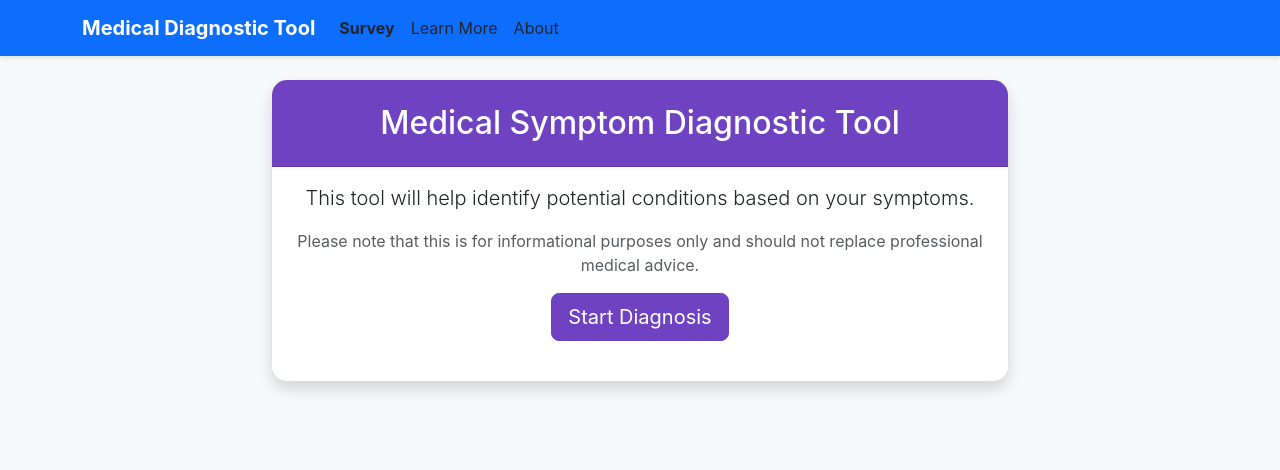
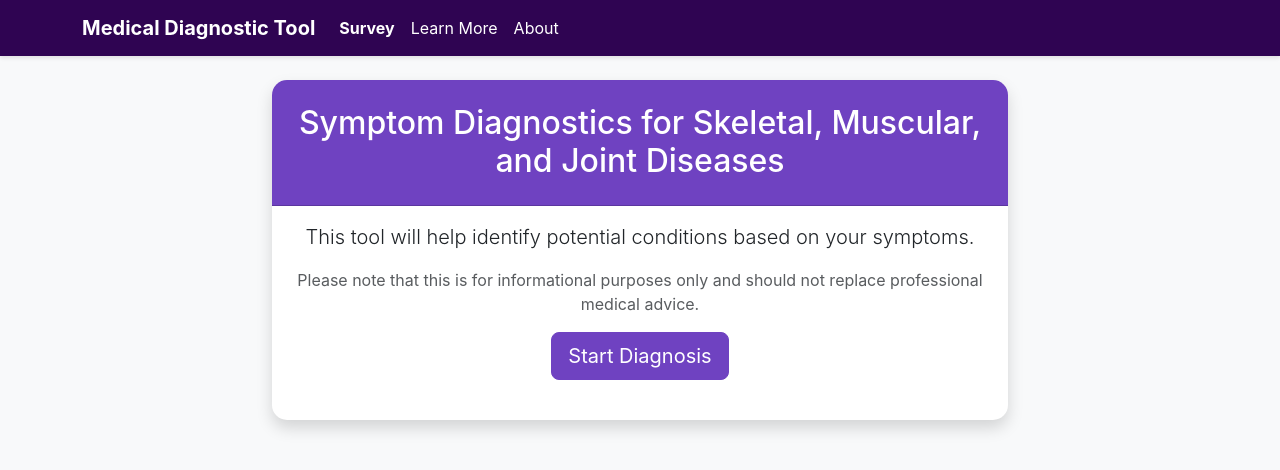
Before and after one commit to mehanana/vital_hacks_2025, a React (Create React App) app in the folder frontend/: page / in a window 1280 px wide. Shown: the top 470 px of the page. Built offline with nearby package versions, Linux system fonts and the light colour scheme.

Commit message:
made it prettyyyy :))

```diff
--- a/frontend/src/App.css
+++ b/frontend/src/App.css
@@ -14,7 +14,7 @@
 }
 
 .App-header {
-  background-color: #282c34;
+  background-color: #d6adee;
   min-height: 100vh;
   display: flex;
   flex-direction: column;
@@ -42,7 +42,8 @@ body {
 }
 
 .navbar {
-  box-shadow: 0 2px 4px rgba(0,0,0,0.1);
+  box-shadow: 0 2px 4px rgba(0, 0, 0, 0.1);
+  background-color: #2f0452;
 }
 
 .navbar-brand {
@@ -53,6 +54,7 @@ body {
   cursor: pointer;
   padding: 0.5rem 1rem;
   transition: all 0.2s ease-in-out;
+  color: white !important;
 }
 
 .nav-link:hover {
--- a/frontend/src/App.tsx
+++ b/frontend/src/App.tsx
@@ -81,7 +81,7 @@ const App: React.FC = () => {
     return (
       <div className="card shadow">
         <div className="card-header bg-primary text-white">
-          <h2 className="text-center mb-0">Medical Symptom Diagnostic Tool</h2>
+          <h2 className="text-center mb-0">Symptom Diagnostics for Skeletal, Muscular, and Joint Diseases</h2>
         </div>
         <div className="card-body">
           {currentStep === 'welcome' && <Welcome onStart={handleStart} />}
--- a/frontend/src/components/Navigation.tsx
+++ b/frontend/src/components/Navigation.tsx
@@ -7,7 +7,7 @@ interface NavigationProps {
 
 const Navigation: React.FC<NavigationProps> = ({ activeTab, onTabChange }) => {
   return (
-    <nav className="navbar navbar-expand-lg navbar-dark bg-primary mb-4">
+    <nav className="navbar navbar-expand-lg navbar-dark mb-4">
       <div className="container">
         <a className="navbar-brand" href="#">
           Medical Diagnostic Tool
```
